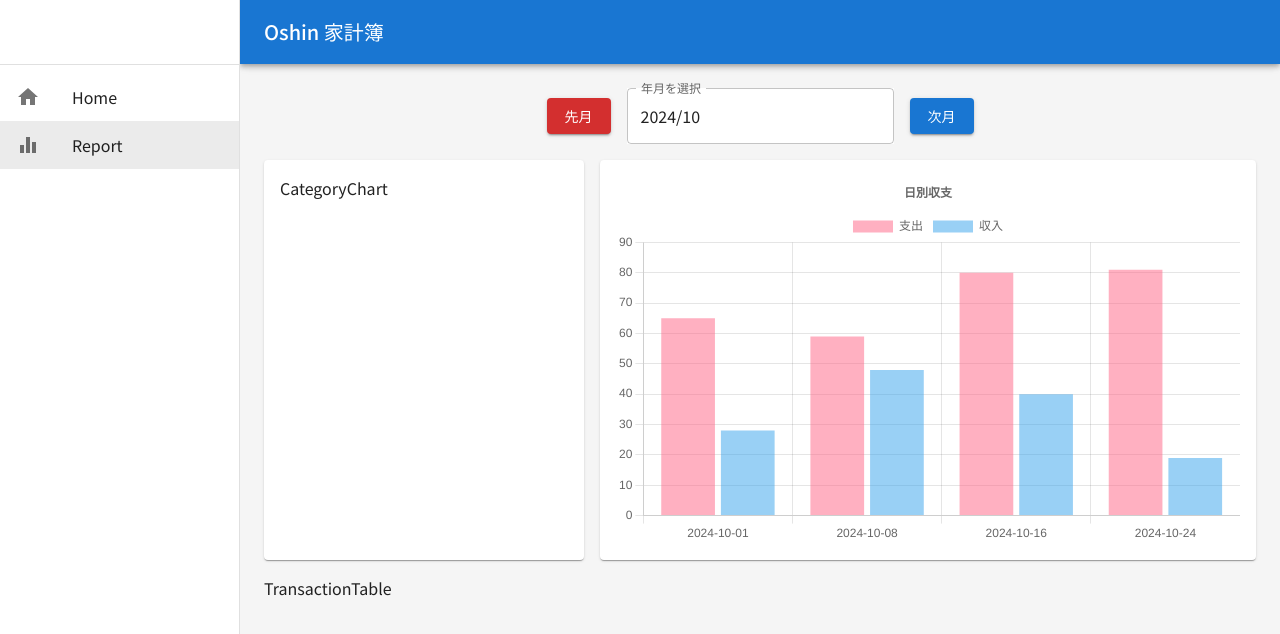
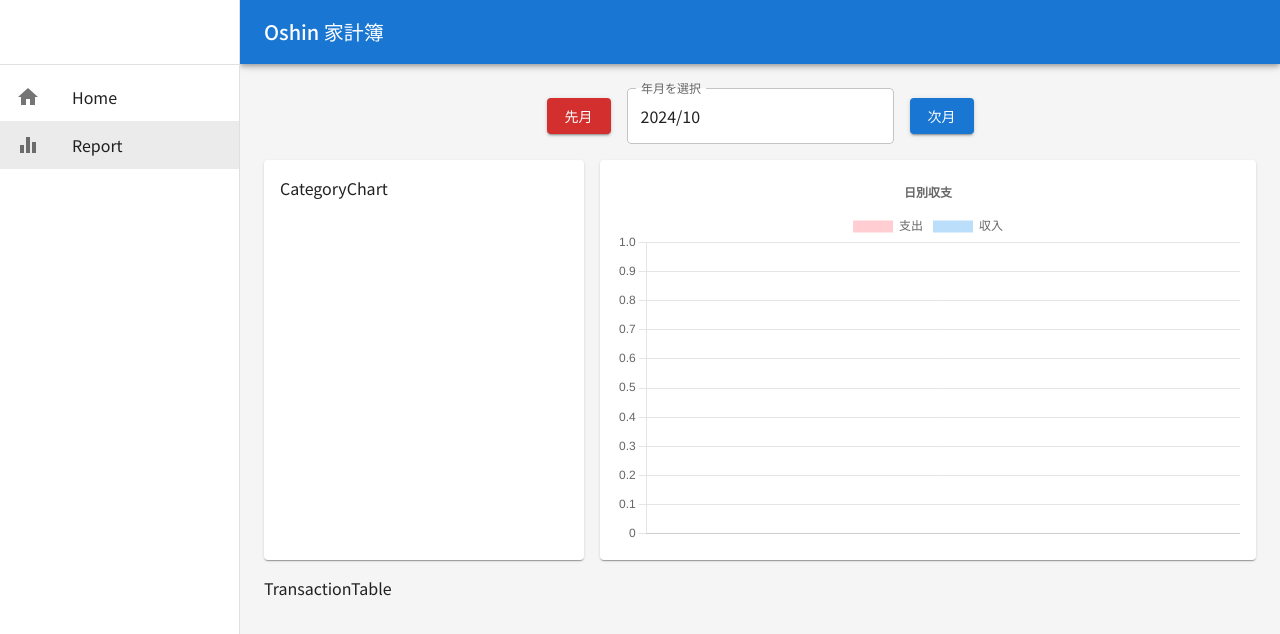
Before and after one commit to shingoasou-0804/oshin-household-app, a React (Create React App) app in the folder household-app/: page /report in a window 1280 px wide. Shown: the top 634 px of the page. Built offline with nearby package versions, Linux system fonts and the light colour scheme; no server answers; the database is empty; the HTML template or start-up script is replaced by a standard one.

Commit message:
reflect actual data in bar graph

```diff
--- a/household-app/src/components/BarChart.tsx
+++ b/household-app/src/components/BarChart.tsx
@@ -6,10 +6,12 @@ import {
   Title,
   Tooltip,
   Legend,
+  ChartData,
 } from 'chart.js'
 import { Bar } from 'react-chartjs-2';
 import { calculateDailyBalances } from '../utils/financeCalculations';
 import { Transaction } from '../types';
+import { useTheme } from '@mui/material';
 
 Chartjs.register(CategoryScale, LinearScale, BarElement, Title, Tooltip, Legend);
 
@@ -18,6 +20,7 @@ interface BarChartProps {
 }
 
 const BarChart = ({ monthlyTransactions }: BarChartProps) => {
+  const theme = useTheme();
   const options = {
     maintainAspectRatio: false,
     responsive: true,
@@ -30,22 +33,22 @@ const BarChart = ({ monthlyTransactions }: BarChartProps) => {
   };
 
   const dailyBalances = calculateDailyBalances(monthlyTransactions);
-  const dateLabels = Object.keys(dailyBalances);
+  const dateLabels = Object.keys(dailyBalances).sort();
   const expenseData = dateLabels.map((day) => dailyBalances[day].expense)
   const incomeData = dateLabels.map((day) => dailyBalances[day].income)
-  const labels = ['2024-10-01', '2024-10-08', '2024-10-16', '2024-10-24'];
-  const data = {
-    labels,
+
+  const data: ChartData<"bar"> = {
+    labels: dateLabels,
     datasets: [
       {
         label: '支出',
-        data: [65, 59, 80, 81],
-        backgroundColor: 'rgba(255, 99, 132, 0.5)',
+        data: expenseData,
+        backgroundColor: theme.palette.expenseColor.light,
       },
       {
         label: '収入',
-        data: [28, 48, 40, 19],
-        backgroundColor: 'rgba(53, 162, 235, 0.5)',
+        data: incomeData,
+        backgroundColor: theme.palette.incomeColor.light,
       },
     ],
   };
```
